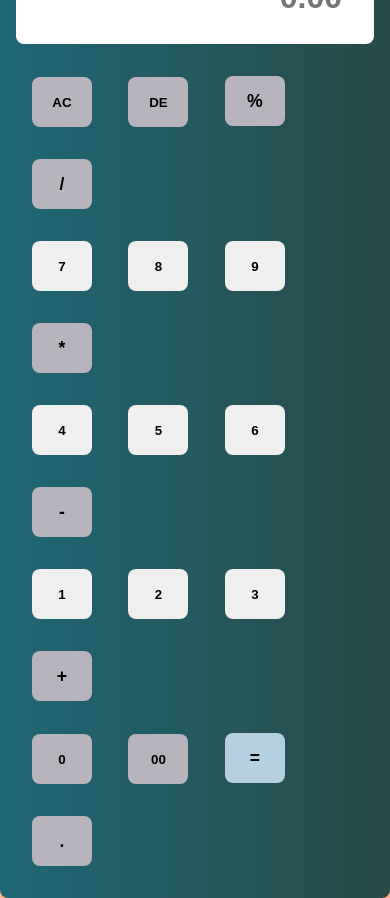
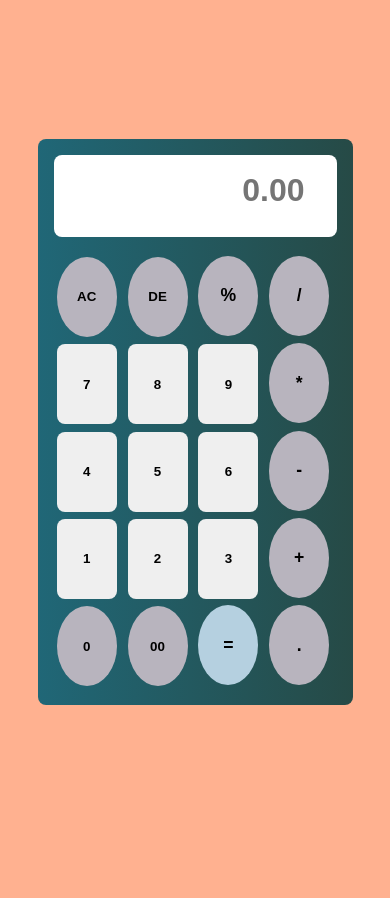
Before and after one commit to Murtuza-Ahmed/javascript-project, a plain HTML site: page chapter-1/index.html in a window 390 px wide. After the commit the page ends 844 px from the top, so only its background shows below. Drawn offline with Linux system fonts and the light colour scheme.

Commit message:
index style work compelete

```diff
--- /dev/null
+++ b/chapter-1/assets/css/respnsive.css
@@ -0,0 +1,11 @@
+@media only screen and (min-width:300px) and (max-width:425px) {
+    button {
+        margin: 0.20rem;
+        height: 80px;
+    }
+
+    .change-btn,
+    .btn-blue {
+        border-radius: 50%;
+    }
+}
--- a/chapter-1/index.html
+++ b/chapter-1/index.html
@@ -6,12 +6,13 @@
     <meta name="viewport" content="width=device-width, initial-scale=1.0">
     <title>Calculator</title>
     <link rel="stylesheet" href="./assets/css/style.css">
+    <link rel="stylesheet" href="./assets/css/respnsive.css">
 </head>
 
 <body>
     <div class="container">
         <div class="calculator">
-            <input type="text" name="display" placeholder="0.00" id="number">
+            <input type="text" placeholder="0.00" id="number" readonly>
             <div>
                 <button class="change-btn">AC</button>
                 <button class="change-btn">DE</button>
```
